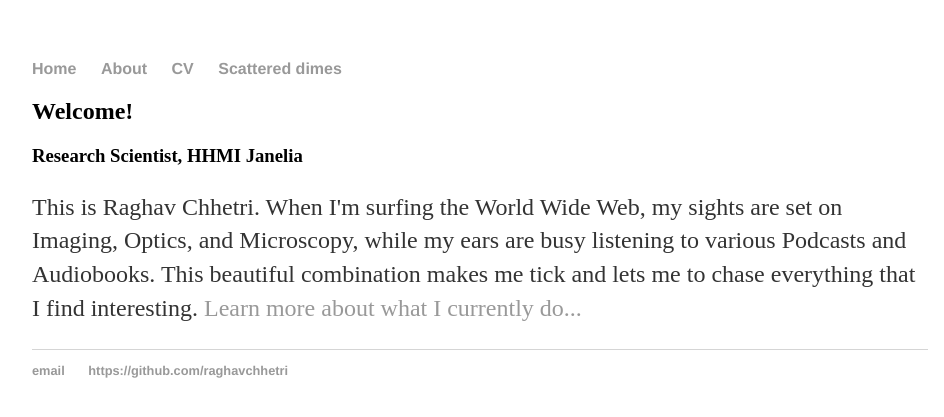
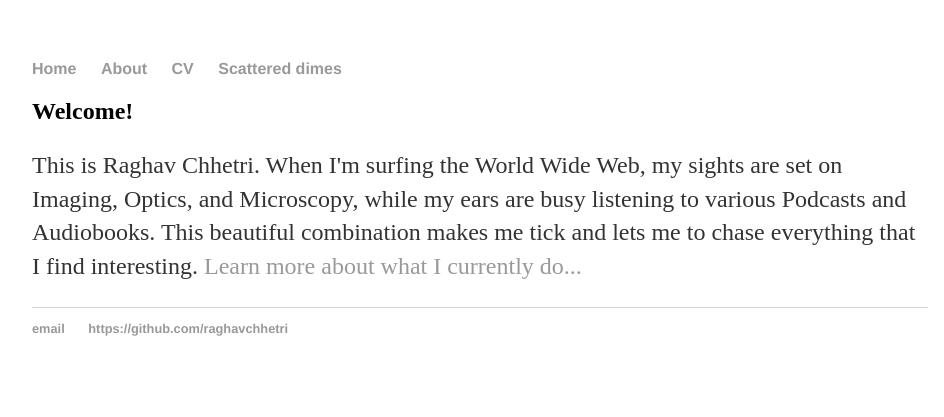
Before and after one commit to raghavchhetri/raghavchhetri.github.io, a Jekyll site: the page built from index.html, in a window 1280 px wide. Shown: the top 417 px of the page, without its empty margins (160-1104 px from the left). Built offline with Jekyll 4.4.1, drawn with Linux system fonts in a browser that asks for light colours.

Commit message:
Update index.html

```diff
--- a/index.html
+++ b/index.html
@@ -4,7 +4,6 @@ title: Science is hard. It rocks though... Stay with it!
 ---
 <div class="blurb">
 	<h2>Welcome!</h2>
-	<h3>Research Scientist, HHMI Janelia</h3>
 	<p> This is Raghav Chhetri. When I'm surfing the World Wide Web, my sights are set on Imaging, Optics, and Microscopy,
 		while my ears are busy listening to various Podcasts and Audiobooks.
 		This beautiful combination makes me tick and lets me to chase everything that I find interesting.
```
